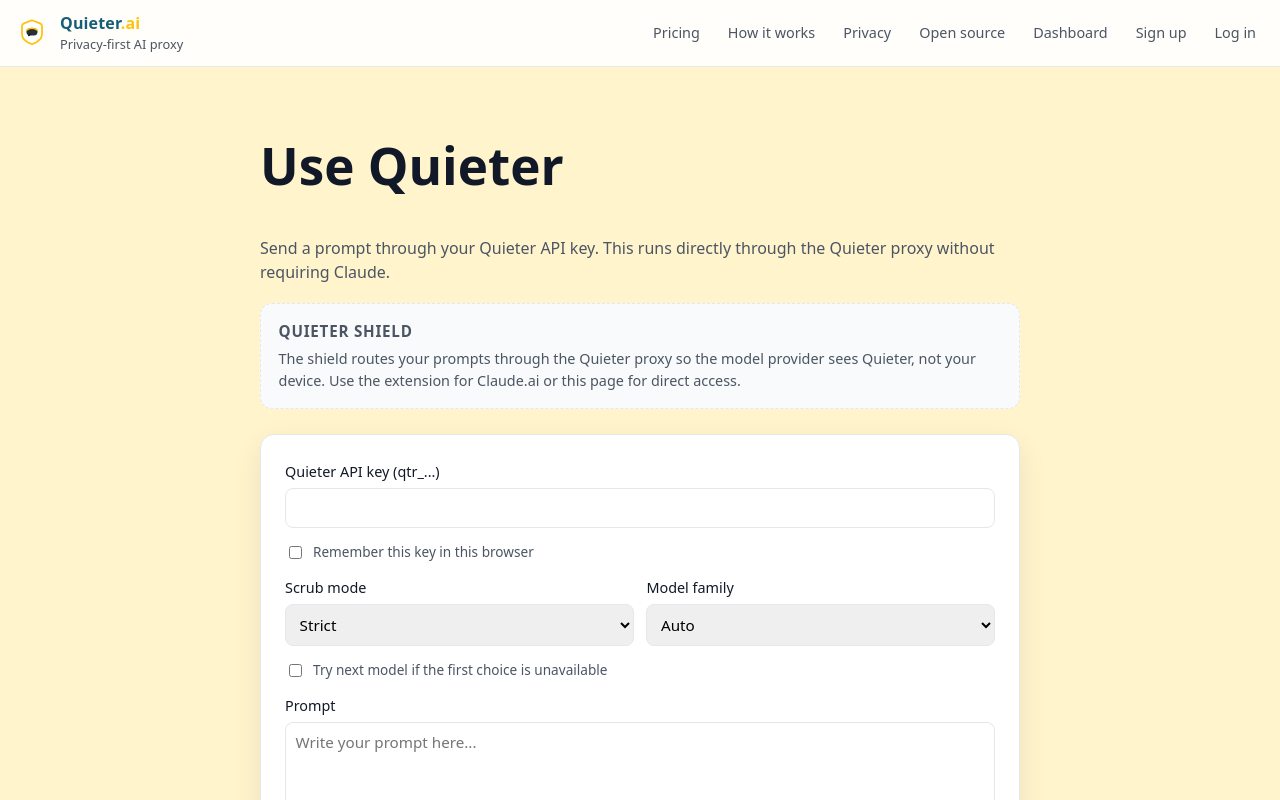
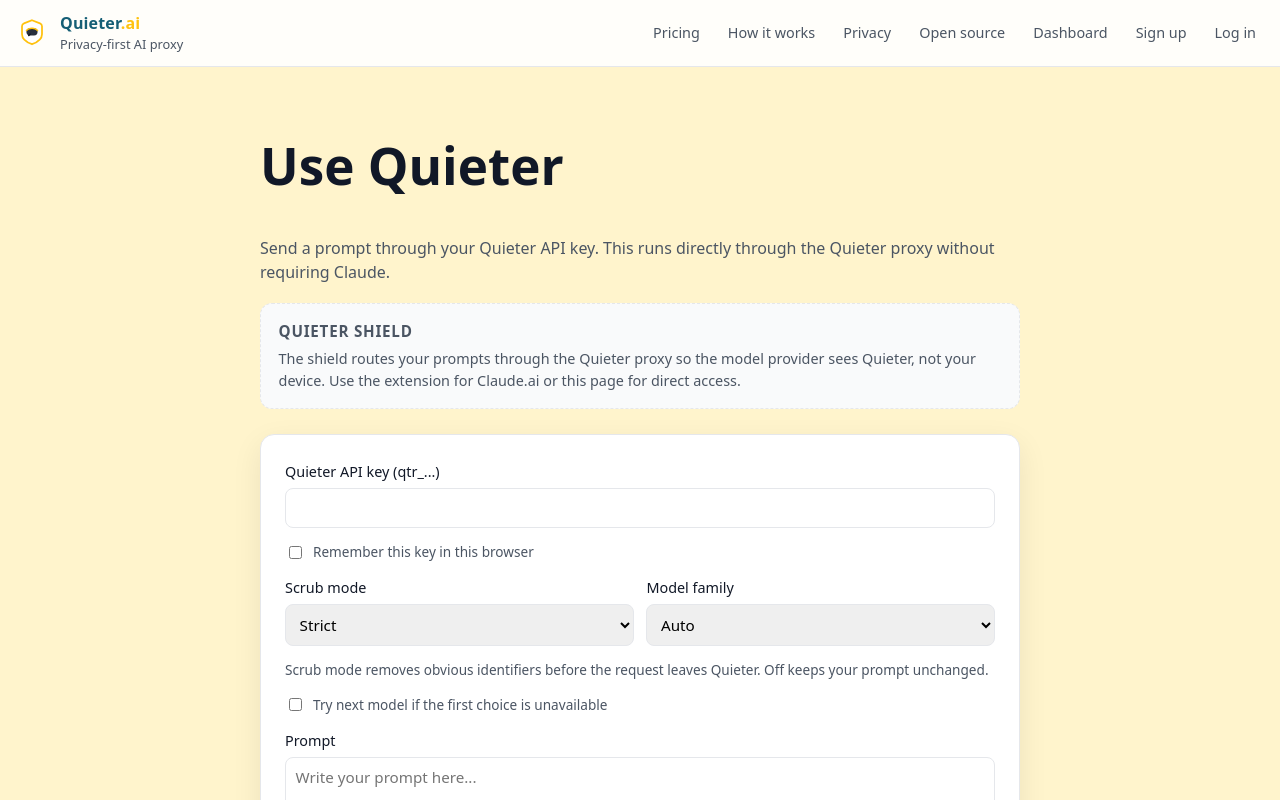
Before and after one commit to pleniv01/quieter.ai, a Vue app in the folder frontend/: page /use in a window 1280 px wide. Shown: the top 800 px of the page. Built offline with nearby package versions, Linux system fonts and the light colour scheme; no server answers.

Commit message:
tooltip and more info on scrb mode

```diff
--- a/frontend/src/views/HowItWorks.vue
+++ b/frontend/src/views/HowItWorks.vue
@@ -61,6 +61,10 @@
         The Quieter Shield is the proxy boundary: your prompts route through Quieter so the model
         provider sees Quieter, not your device. You can use it via the extension (Claude.ai) or the
         “Use Quieter” page.
+      </p>
+      <p class="muted">
+        Scrub mode is optional and controls how much obvious identifier removal happens before the
+        request leaves Quieter (off, light, or strict).
       </p>
     </div>
 
--- a/frontend/src/views/UseQuieter.vue
+++ b/frontend/src/views/UseQuieter.vue
@@ -28,7 +28,7 @@
       </label>
 
       <div class="row">
-        <label>
+        <label title="Scrub mode removes obvious identifiers before the request leaves Quieter.">
           Scrub mode
           <select v-model="scrubMode">
             <option value="strict">Strict</option>
@@ -47,6 +47,10 @@
           </select>
         </label>
       </div>
+      <p class="field-hint">
+        Scrub mode removes obvious identifiers before the request leaves Quieter. Off keeps your
+        prompt unchanged.
+      </p>
 
       <label class="inline">
         <input v-model="modelFallback" type="checkbox" />
@@ -278,6 +282,12 @@
   color: var(--color-text-muted);
 }
 
+.field-hint {
+  margin: 0;
+  font-size: 0.85rem;
+  color: var(--color-text-muted);
+}
+
 pre {
   background: #f9fafb;
   border-radius: 10px;
```
